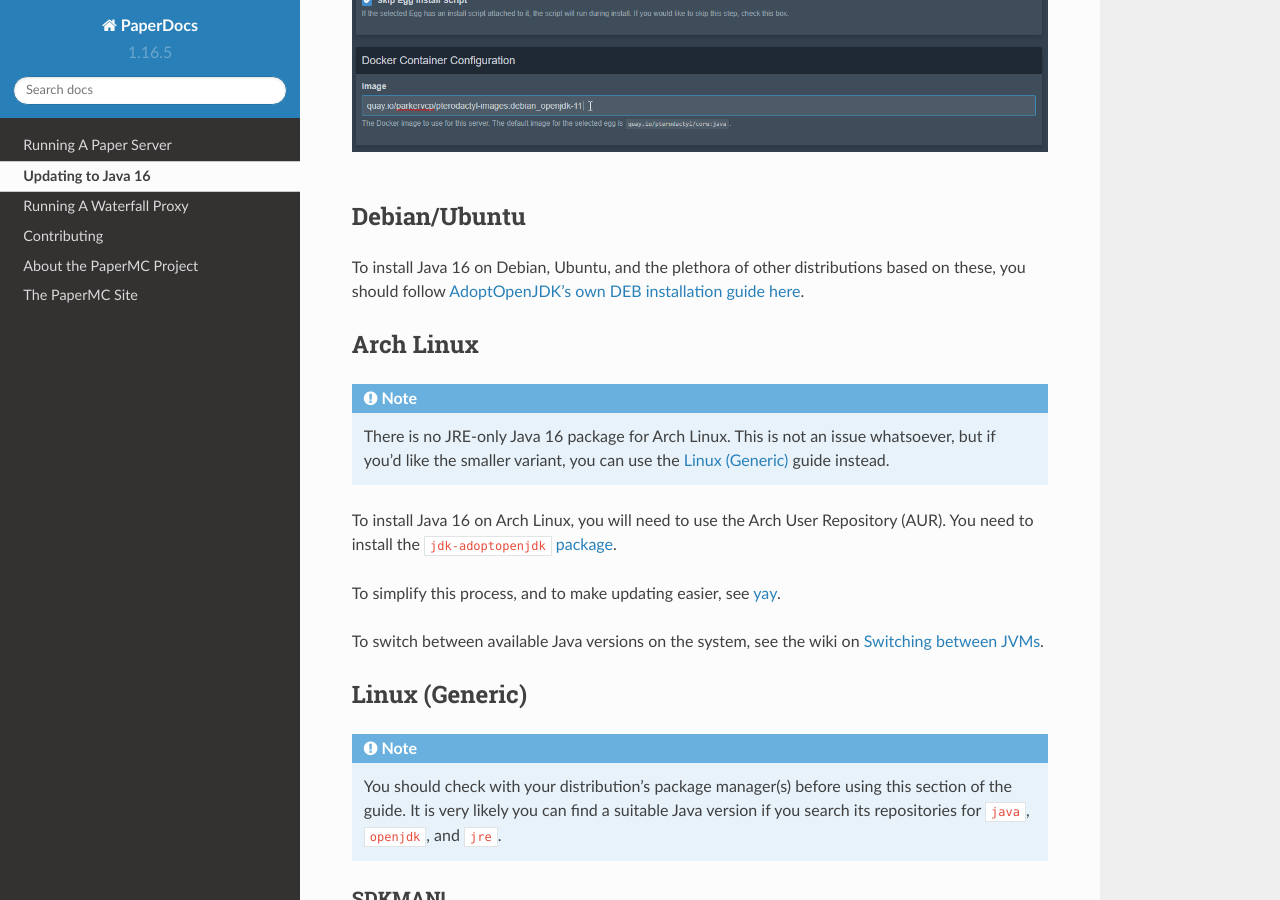
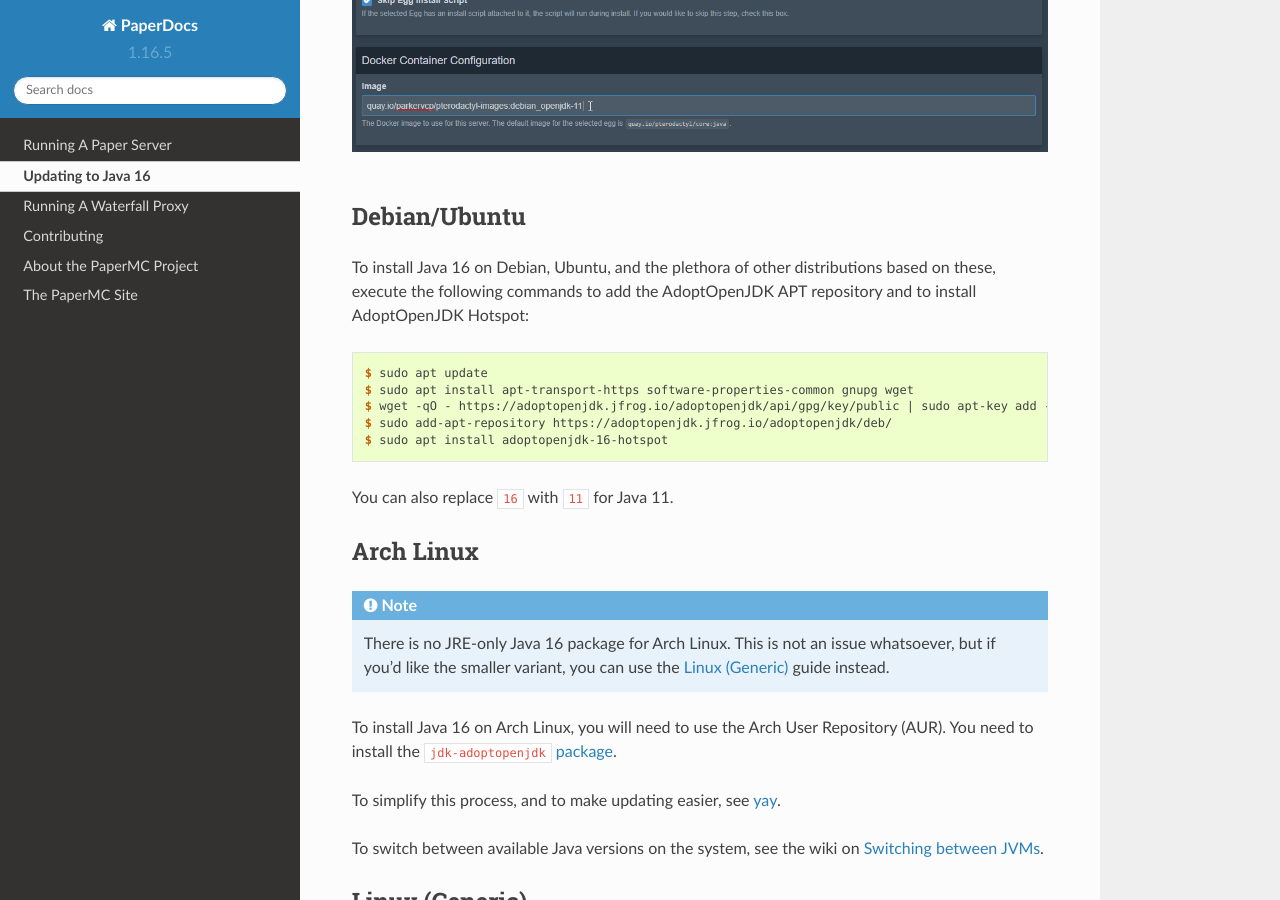
Before and after one commit to PaperMC/PaperDocs, a Sphinx documentation site: the page built from source/java-update/index.rst, in a window 1280 px wide and 900 px high, scrolled down 3535 px. Built offline with Sphinx 7.4.7 and the Read the Docs theme 2.0.0, drawn with Linux system fonts in a browser that asks for light colours; pages that are not in the unit, such as notebooks, are missing from menus.

Commit message:
Add our own guide for Debian AdoptOpenJDK (#71)
* Add our own guide for Debian AdoptOpenJDK

* Add wget to apt install command

* Add $ prefixes to commands

```diff
--- a/source/java-update/index.rst
+++ b/source/java-update/index.rst
@@ -145,8 +145,17 @@
 =============
 
 To install Java 16 on Debian, Ubuntu, and the plethora of other distributions
-based on these, you should follow `AdoptOpenJDK's own DEB installation guide
-here <https://adoptopenjdk.net/installation.html?variant=openjdk16&jvmVariant=hotspot#linux-pkg-deb>`_.
+based on these, execute the following commands to add the AdoptOpenJDK APT repository and to install AdoptOpenJDK Hotspot:
+
+.. code-block:: console
+
+    $ sudo apt update
+    $ sudo apt install apt-transport-https software-properties-common gnupg wget
+    $ wget -qO - https://adoptopenjdk.jfrog.io/adoptopenjdk/api/gpg/key/public | sudo apt-key add -
+    $ sudo add-apt-repository https://adoptopenjdk.jfrog.io/adoptopenjdk/deb/
+    $ sudo apt install adoptopenjdk-16-hotspot
+
+You can also replace ``16`` with ``11`` for Java 11.
 
 Arch Linux
 ==========
```
